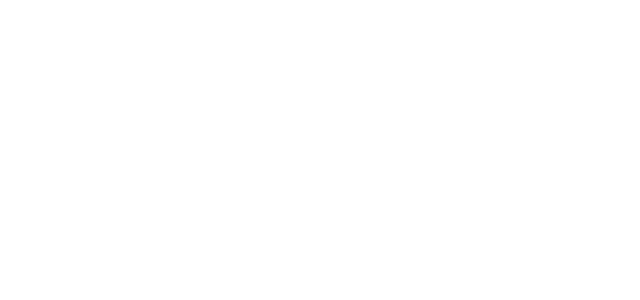
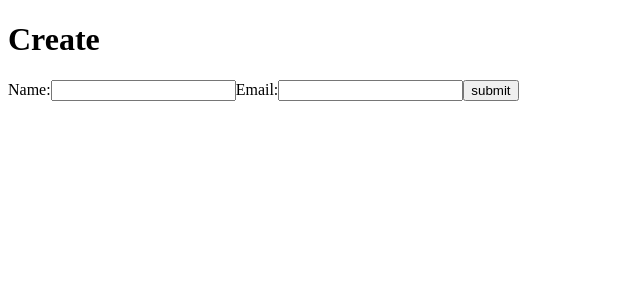
Before and after one commit to KiwiScreams/React-Crud-App, a React (Vite) app: page /create in a window 1280 px wide. Before the commit this address had no page. Shown: the top 300 px of the page, without its empty margins (0-640 px from the left). Built offline with nearby package versions, Linux system fonts and the light colour scheme; the HTML template or start-up script is replaced by a standard one.

Commit message:
create page

```diff
--- a/src/App.jsx
+++ b/src/App.jsx
@@ -1,11 +1,13 @@
 import { Route, Routes } from "react-router-dom";
 import Home from "./pages/home/Home";
+import Create from "./pages/create/Create";
 
 function App() {
   return (
     <>
       <Routes>
         <Route path="/" element={<Home />}></Route>
+        <Route path="/create" element={<Create />}></Route>
       </Routes>
     </>
   );
--- /dev/null
+++ b/src/pages/create/Create.jsx
@@ -0,0 +1,16 @@
+const Create = () => {
+    return (
+        <>
+        <h1>Create</h1>
+        <form>
+            <label htmlFor="name">Name:</label>
+            <input type="text" name="name" />
+            <label htmlFor="email">Email:</label>
+            <input type="email" name="email" />
+            <button>submit</button>
+        </form>
+        </>
+     );
+}
+
+export default Create;
--- a/src/pages/home/Home.jsx
+++ b/src/pages/home/Home.jsx
@@ -1,6 +1,7 @@
 import { useEffect, useState } from "react";
 import axios from "axios";
 import "./Home.css";
+import { Link } from "react-router-dom";
 const Home = () => {
   const [data, setData] = useState([]);
   useEffect(() => {
@@ -12,7 +13,7 @@
   return (
     <>
       <section className="container">
-        <button>Create</button>
+        <Link to="/create">Create</Link>
         <table>
           <thead>
             <tr>
@@ -29,8 +30,10 @@
                   <td>{d.id}</td>
                   <td>{d.name}</td>
                   <td>{d.email}</td>
-                  <button>EDIT</button>
-                  <button>DELETE</button>
+                  <td>
+                    <button>EDIT</button>
+                    <button>DELETE</button>
+                  </td>
                 </tr>
               );
             })}
```
Also changed, not shown: src/pages/create/Create.css (added).
